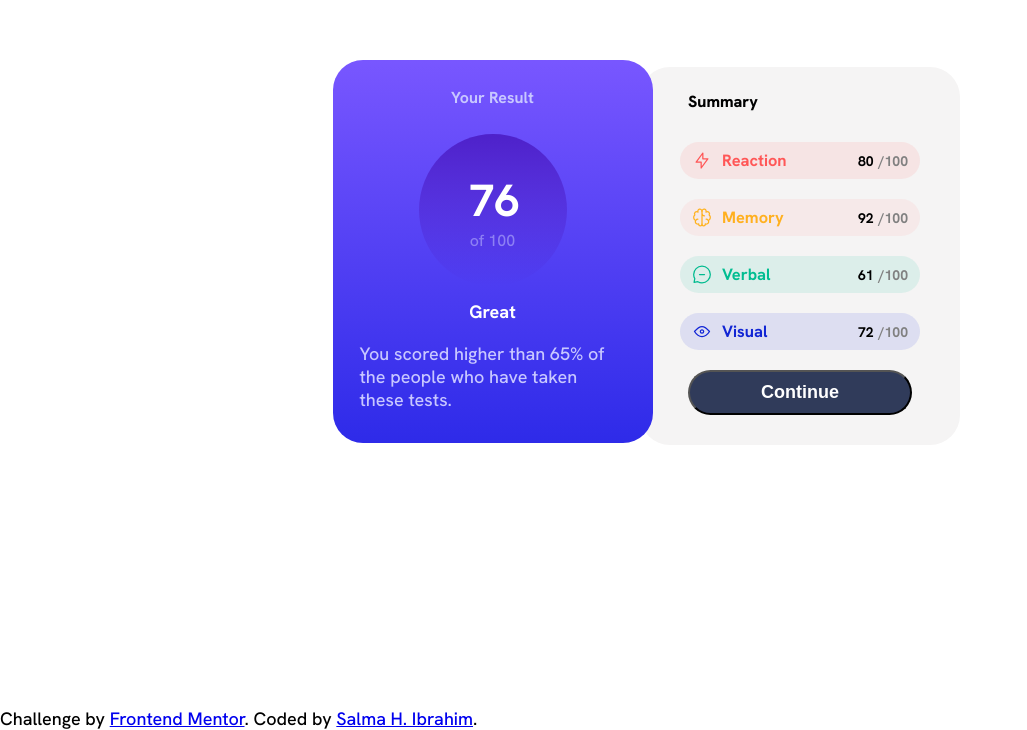
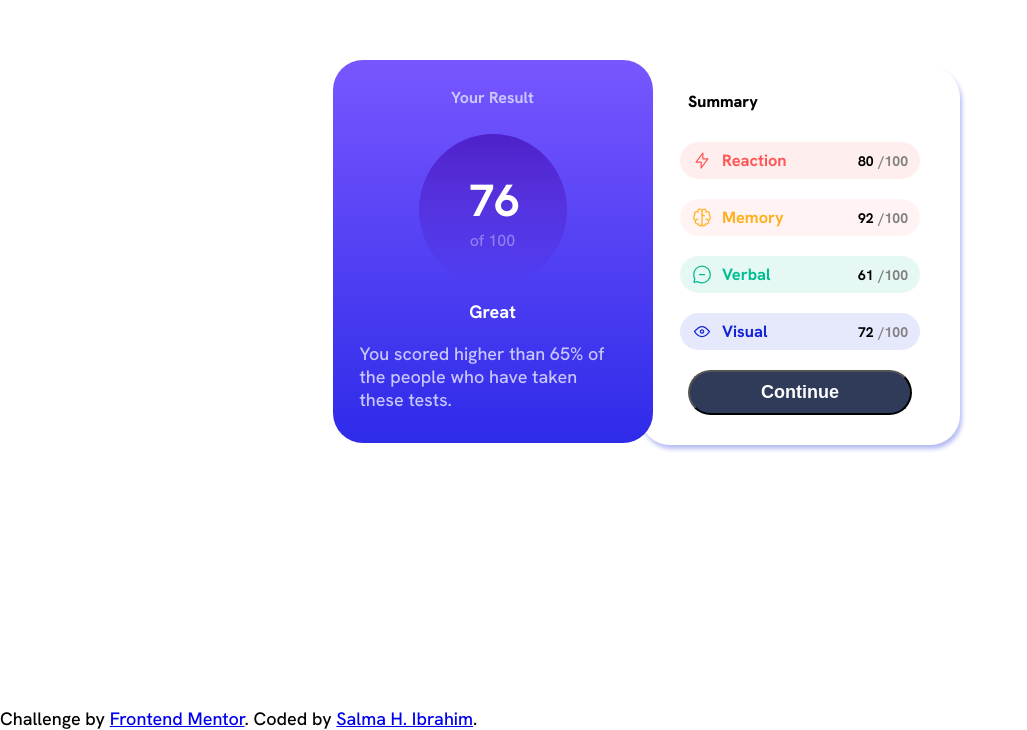
Before and after one commit to saluumaa/Results-summary-component, a plain HTML site: page index.html in a window 1280 px wide. Shown: the part 149-879 px from the top of the page, without its empty margins (0-1027 px from the left). Drawn offline with Linux system fonts and the light colour scheme.

Commit message:
Add box shadow to the right holder

```diff
--- a/style.css
+++ b/style.css
@@ -364,10 +364,11 @@ body {
     }
 
     .right-holder {
-        background-color: rgb(245, 244, 244);
+        background-color: white;
         margin-top: 10px;
         margin-left: -25px;
         border-radius: 30px;
+        box-shadow: 2px 4px 4px hsla(234, 85%, 45%, 0.3);
     }
 
     .right-holder h2 {
@@ -392,3 +393,4 @@ body {
         margin: 10px 3rem 30px 3rem;
       }
 }
+}
```
